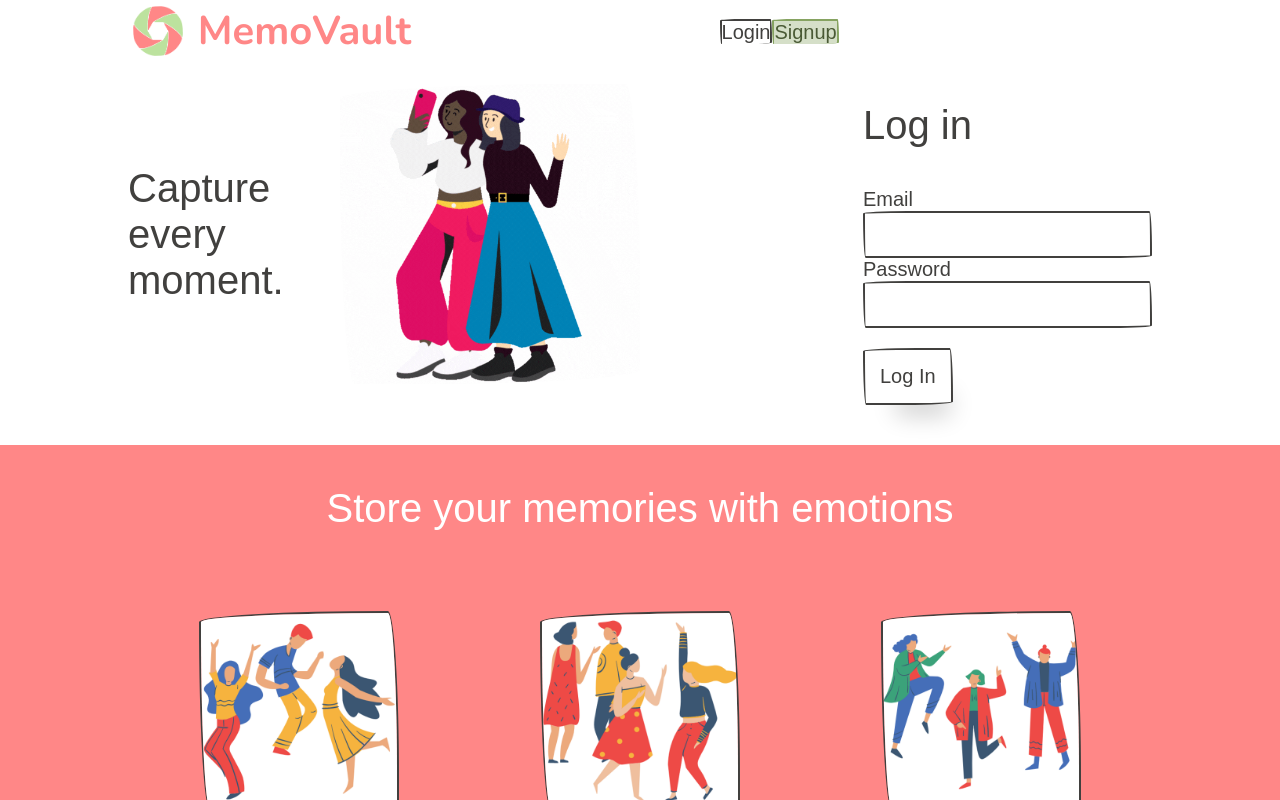
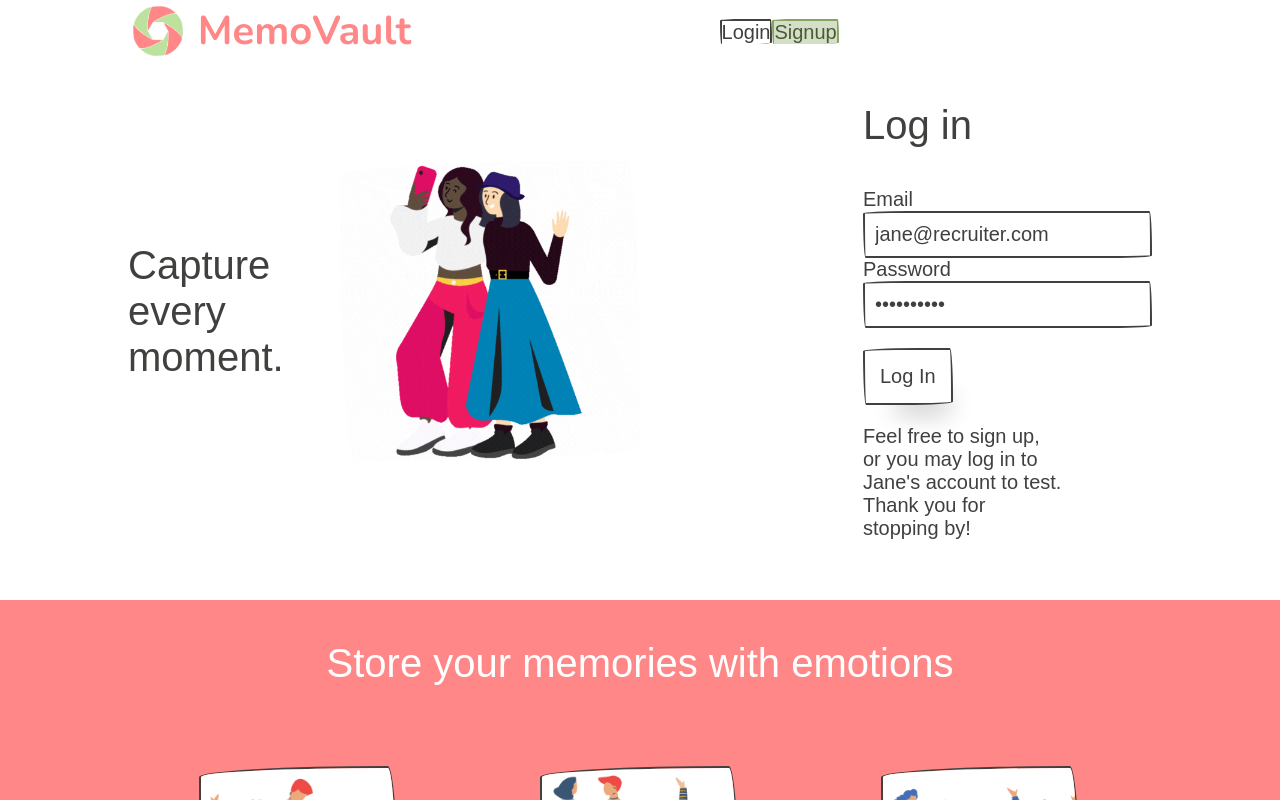
Before and after one commit to janoskocs/client-capstone, a React (Create React App) app: page /login in a window 1280 px wide. Shown: the top 800 px of the page. Built offline with nearby package versions, Linux system fonts and the light colour scheme; a web font is replaced by a local one.

Commit message:
Remove unused variables and added dummy account to homepage

```diff
--- a/package.json
+++ b/package.json
@@ -14,7 +14,6 @@
     "react-router-dom": "^6.10.0",
     "react-scripts": "5.0.1",
     "react-timeago": "^7.1.0",
-    "react-zoom-pan-pinch": "^3.0.6",
     "reactflow": "^11.7.0",
     "recharts": "^2.5.0",
     "sass": "^1.60.0",
--- a/src/components/Board/Board.js
+++ b/src/components/Board/Board.js
@@ -3,11 +3,8 @@ import ReactFlow, { useNodesState, ReactFlowProvider } from "reactflow";
 import "reactflow/dist/style.css";
 import React, { useEffect, useMemo } from "react";
 import MomentNodeFollower from "../../components/MomentNodeFollower/MomentNodeFollower";
-import { useAuthContext } from "../../hooks/useAuthContext";
 
 const Board = ({ momentsList, firstName }) => {
-  const { user } = useAuthContext();
-
   const nodeTypes = useMemo(
     () => ({ MomentNodeFollower: MomentNodeFollower }),
     []
--- a/src/components/MomentNodeFollower/MomentNodeFollower.js
+++ b/src/components/MomentNodeFollower/MomentNodeFollower.js
@@ -12,6 +12,7 @@ const MomentNodeFollower = ({ data }) => {
   const [appreciationCount, setAppreciationCount] = useState();
   useEffect(() => {
     setAppreciationCount(data.data.appreciatedBy.length);
+    // eslint-disable-next-line react-hooks/exhaustive-deps
   }, []);
   if (!data.data) {
     return <p>Loading</p>;
--- a/src/hooks/useUploadImage.js
+++ b/src/hooks/useUploadImage.js
@@ -5,7 +5,6 @@ import { v4 } from "uuid";
 
 export const useUploadImage = () => {
   const [isUploading, setIsUploading] = useState(true);
-  const [imgUrl, setImgUrl] = useState(null);
   const [uploadError, setUploadError] = useState(null);
   //Firebase configuration
   const {
@@ -35,7 +34,7 @@ export const useUploadImage = () => {
     const uniqueId = v4();
     const storageRef = ref(storage, `moments/${uniqueId}${imageFile[0].name}`);
     try {
-      const upload = await uploadBytes(storageRef, imageFile[0]);
+      await uploadBytes(storageRef, imageFile[0]);
     } catch (error) {
       setUploadError(error);
     }
--- a/src/pages/FindFollowers/FindFollowers.js
+++ b/src/pages/FindFollowers/FindFollowers.js
@@ -42,11 +42,12 @@ const FindFollowers = () => {
     }
     getPeopleIFollow();
     getUsers();
+    // eslint-disable-next-line react-hooks/exhaustive-deps
   }, [input]);
 
   const handleFollow = async (follower_id) => {
     try {
-      const { data } = await axios.patch(
+      await axios.patch(
         `${process.env.REACT_APP_SERVER_URL}api/user/allusers/${user._id}`,
         {
           follower_id: follower_id,
@@ -66,7 +67,7 @@ const FindFollowers = () => {
 
   const handleUnfollow = async (follower_id) => {
     try {
-      const { data } = await axios.patch(
+      await axios.patch(
         `${process.env.REACT_APP_SERVER_URL}api/user/allusers/unfollow/${user._id}`,
         {
           follower_id: follower_id,
--- a/src/pages/FollowerBoard/FollowerBoard.js
+++ b/src/pages/FollowerBoard/FollowerBoard.js
@@ -15,6 +15,7 @@ const FollowerBoard = () => {
 
   useEffect(() => {
     getMoments(followerId);
+    // eslint-disable-next-line react-hooks/exhaustive-deps
   }, []);
 
   useEffect(() => {
@@ -30,6 +31,7 @@ const FollowerBoard = () => {
       setFollowerDetails(data[0]);
     };
     getFollowerDetails();
+    // eslint-disable-next-line react-hooks/exhaustive-deps
   }, []);
 
   if (!momentsList) {
--- a/src/pages/Followers/Followers.js
+++ b/src/pages/Followers/Followers.js
@@ -37,7 +37,6 @@ const Followers = () => {
         }
       );
       setMyFollowers(data);
-      console.log(data);
     } catch (error) {
       console.log(error);
     }
@@ -45,13 +44,12 @@ const Followers = () => {
   useEffect(() => {
     getPeopleIFollow();
     getMyFollowers();
+    // eslint-disable-next-line react-hooks/exhaustive-deps
   }, []);
-
-  useEffect(() => {}, [peopleIfollow]);
 
   const handleFollow = async (follower_id) => {
     try {
-      const { data } = await axios.patch(
+      await axios.patch(
         `${process.env.REACT_APP_SERVER_URL}api/user/allusers/${user._id}`,
         {
           follower_id: follower_id,
@@ -62,6 +60,7 @@ const Followers = () => {
           },
         }
       );
+
       getPeopleIFollow();
       getMyFollowers();
     } catch (error) {
@@ -71,7 +70,7 @@ const Followers = () => {
 
   const handleUnfollow = async (follower_id) => {
     try {
-      const { data } = await axios.patch(
+      await axios.patch(
         `${process.env.REACT_APP_SERVER_URL}api/user/allusers/unfollow/${user._id}`,
         {
           follower_id: follower_id,
--- a/src/pages/HomePage/HomePage.js
+++ b/src/pages/HomePage/HomePage.js
@@ -1,5 +1,5 @@
 import "./HomePage.scss";
-import React, { useEffect, useMemo, useState } from "react";
+import React, { useEffect, useMemo } from "react";
 
 import { useAuthContext } from "../../hooks/useAuthContext";
 //Components
@@ -14,7 +14,6 @@ const HomePage = () => {
   const { user } = useAuthContext();
 
   const nodeTypes = useMemo(() => ({ momentNode: MomentNode }), []);
-  const [boardMoodColour, setBoardMoodColour] = useState("#fff");
   const { momentsList, getMoments } = useGetMoments();
 
   useEffect(() => {
--- a/src/pages/LogInPage/LogInPage.js
+++ b/src/pages/LogInPage/LogInPage.js
@@ -9,8 +9,8 @@ import image3 from "../../assets/images/pic3.png";
 const LogInPage = () => {
   const { login, error, isLoading } = useLogin();
   const [loginInput, setLoginInput] = useState({
-    email: "",
-    password: "",
+    email: "jane@recruiter.com",
+    password: "abcABC123!",
   });
 
   const handleInput = (e) => {
@@ -46,6 +46,7 @@ const LogInPage = () => {
             value={loginInput.password}
           />
           {error && <p className="error">{error}</p>}
+
           <button
             className="login-form__btn"
             disabled={isLoading}
@@ -53,6 +54,10 @@ const LogInPage = () => {
           >
             Log In
           </button>
+          <p className="login-form__test">
+            Feel free to sign up, or you may log in to Jane's account to test.
+            Thank you for stopping by!
+          </p>
         </form>
       </section>
       <section className="landing">
--- a/src/pages/LogInPage/LogInPage.scss
+++ b/src/pages/LogInPage/LogInPage.scss
@@ -32,6 +32,11 @@
   }
   &__btn {
     margin-top: 1rem;
+  }
+  &__test {
+    @include tablet {
+      width: 200px;
+    }
   }
 }
 .hero {
--- a/src/pages/MoodPage/MoodPage.js
+++ b/src/pages/MoodPage/MoodPage.js
@@ -1,9 +1,6 @@
 import "./MoodPage.scss";
 import {
-  ResponsiveContainer,
   AreaChart,
-  LineChart,
-  Line,
   CartesianGrid,
   XAxis,
   YAxis,
@@ -52,6 +49,7 @@ const MoodPage = () => {
 
   useEffect(() => {
     getMoods();
+    // eslint-disable-next-line react-hooks/exhaustive-deps
   }, []);
 
   const gradientOffset = () => {
@@ -67,9 +65,7 @@ const MoodPage = () => {
 
     return dataMax / (dataMax - dataMin);
   };
-
   const off = moodData && gradientOffset();
-  console.log(moodData);
 
   return (
     <section className="mood">
```
